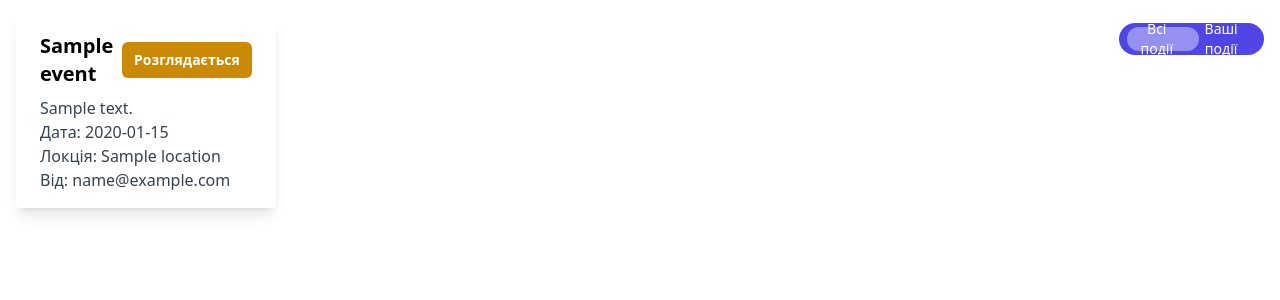
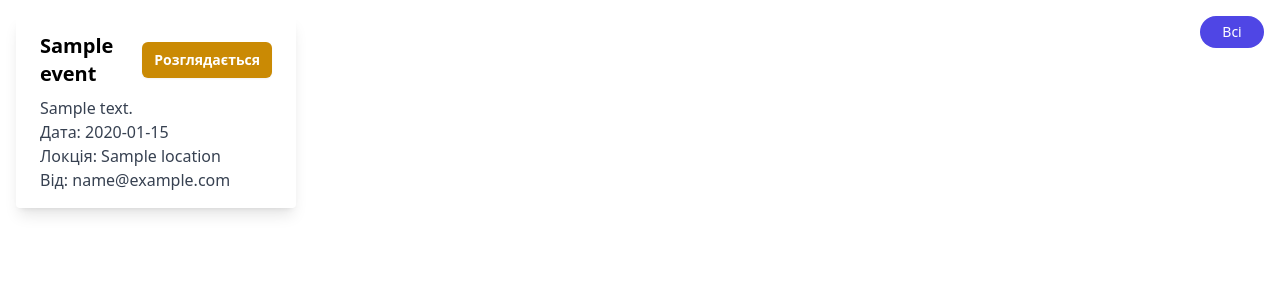
Before and after one commit to ky3ow/coursework-web-31, a Python web app: template src/app/templates/pages/events.html in a window 1280 px wide. Shown: the part 64-364 px from the top of the page. Run offline with Jinja, Linux system fonts and the light colour scheme; the template is opened without the code that fills it: most values are stand-ins (such as "Sample title", 1, 10 or a date in 2020); style sheets or scripts are compiled from the project's sources; some libraries are stand-ins or nearby versions.

Commit message:
simplify event styling

```diff
--- a/src/app/templates/pages/events.html
+++ b/src/app/templates/pages/events.html
@@ -10,15 +10,15 @@
 		<button hx-get="/events/create" hx-push-url="true" hx-target="body" class="flex w-full justify-center rounded-md bg-indigo-600 px-3 py-1.5 text-sm/6 font-semibold text-white shadow-sm hover:bg-indigo-500 focus-visible:outline focus-visible:outline-2 focus-visible:outline-offset-2 focus-visible:outline-indigo-600">Створити подію</button>
 	{% else %}
 		<div id="toggle-personal" class="text-center">
-			<label class="relative inline-flex items-center cursor-pointer">
-			  <input type="checkbox" class="sr-only peer"
+			<label class="relative inline-flex items-center cursor-pointer group">
+			  <input type="checkbox" class="sr-only" id="toggle-personal-checkbox"
 					 hx-get="/events/toggle-personal"
 					 hx-target="#events-grid"
 					 hx-swap="innerHTML"
 				     hx-vals='js:{checked: event.target.checked}'>
-			  <div class="peer flex h-8 items-center gap-4 rounded-full bg-indigo-600 px-4 after:absolute after:left-2 after: after:h-6 after:w-[4.5rem] after:rounded-full after:bg-white/40 after:transition-all after:content-[''] peer-checked:bg-green-600 peer-checked:after:translate-x-[4.5rem] peer-focus:outline-none text-sm text-white select-none">
-				 <span>Всі події</span>
-				 <span>Ваші події</span>
+			  <div class="flex h-8 items-center gap-4 rounded-full bg-indigo-600 px-4 group-has-[#toggle-personal-checkbox:checked]:bg-green-600 group-has-[#toggle-personal-checkbox:checked]-focus:outline-none text-sm text-white select-none min-w-16 justify-center">
+				 <span class="group-has-[#toggle-personal-checkbox:checked]:hidden inline">Всі</span>
+				 <span class="group-has-[#toggle-personal-checkbox:checked]:inline hidden">Ваші</span>
 			  </div>
 			</label>
 	    </div>
```
Also changed, not shown: src/instance/flaskr.sqlite.
